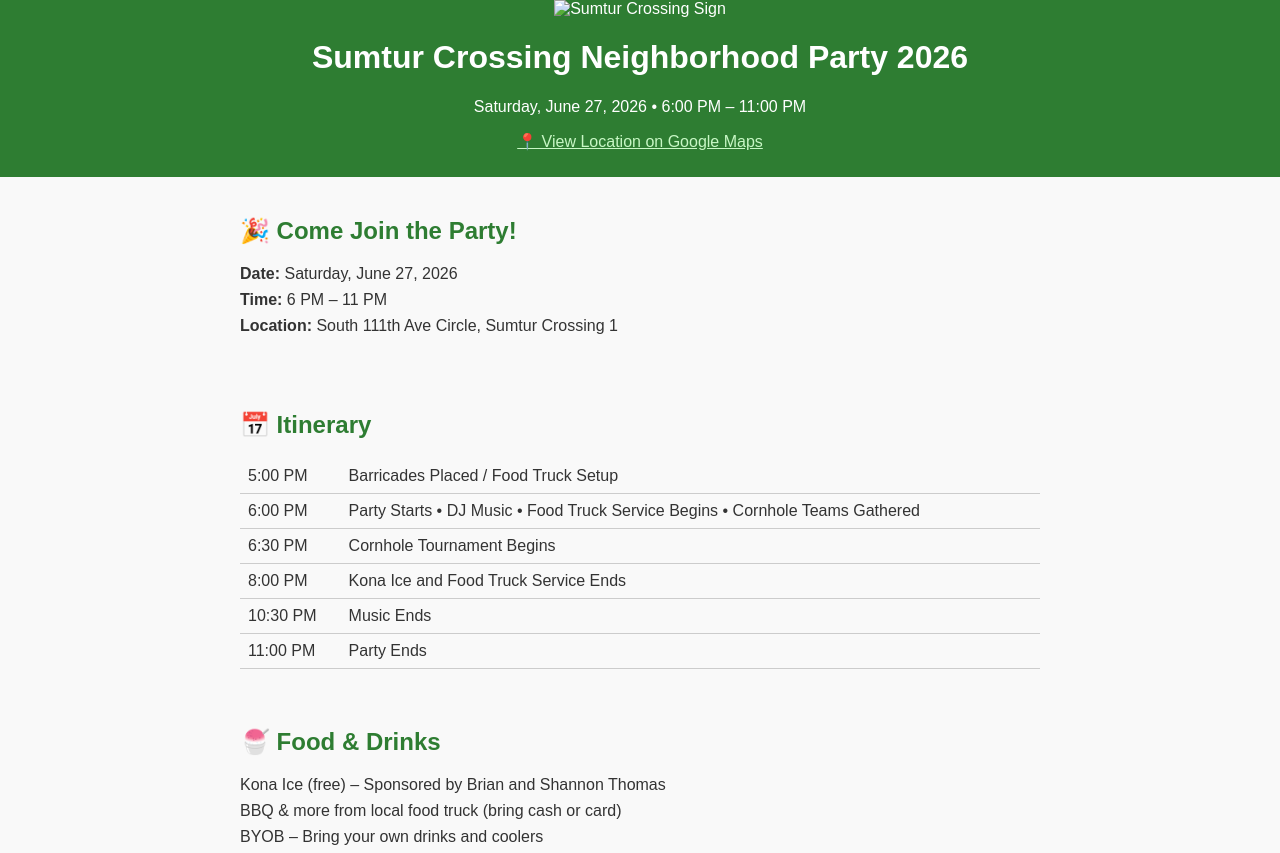
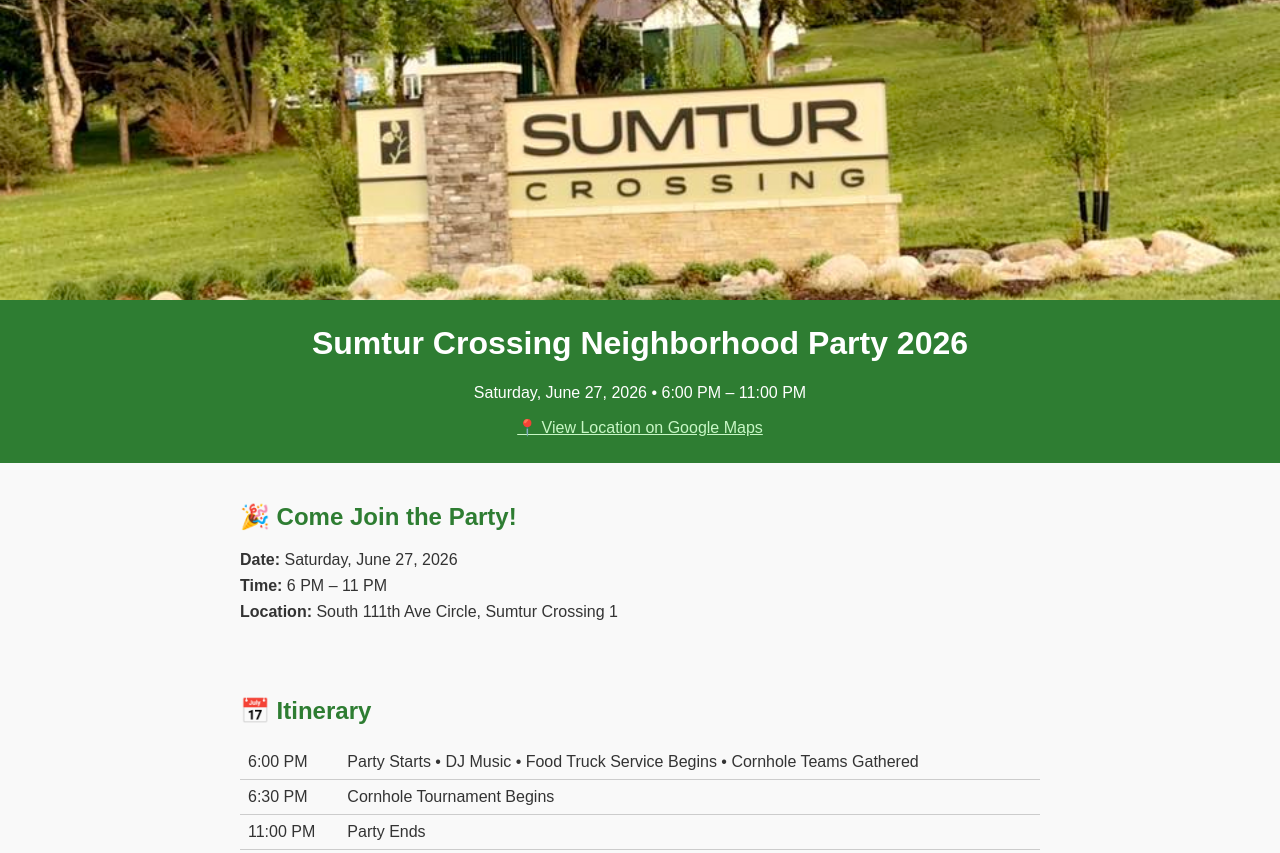
Before and after one commit to SumturParty/party-site, a plain HTML site: page index.html in a window 1280 px wide. Shown: the top 853 px of the page. Drawn offline with Linux system fonts and the light colour scheme.

Commit message:
Update index.html

```diff
--- a/index.html
+++ b/index.html
@@ -74,7 +74,7 @@
 <body>
 
 <header>
-  <img src="Sumtur Sign.jpeg" alt="Sumtur Crossing Sign" />
+  <img src="Sumtur Sign.jpg" alt="Sumtur Crossing Sign" />
   <h1>Sumtur Crossing Neighborhood Party 2026</h1>
   <p>Saturday, June 27, 2026 • 6:00 PM – 11:00 PM</p>
   <p>
@@ -99,11 +99,8 @@
 <section>
   <h2>📅 Itinerary</h2>
   <table class="schedule-table">
-    <tr><td>5:00 PM</td><td>Barricades Placed / Food Truck Setup</td></tr>
     <tr><td>6:00 PM</td><td>Party Starts • DJ Music • Food Truck Service Begins • Cornhole Teams Gathered</td></tr>
     <tr><td>6:30 PM</td><td>Cornhole Tournament Begins</td></tr>
-    <tr><td>8:00 PM</td><td>Kona Ice and Food Truck Service Ends</td></tr>
-    <tr><td>10:30 PM</td><td>Music Ends</td></tr>
     <tr><td>11:00 PM</td><td>Party Ends</td></tr>
   </table>
 </section>
```
